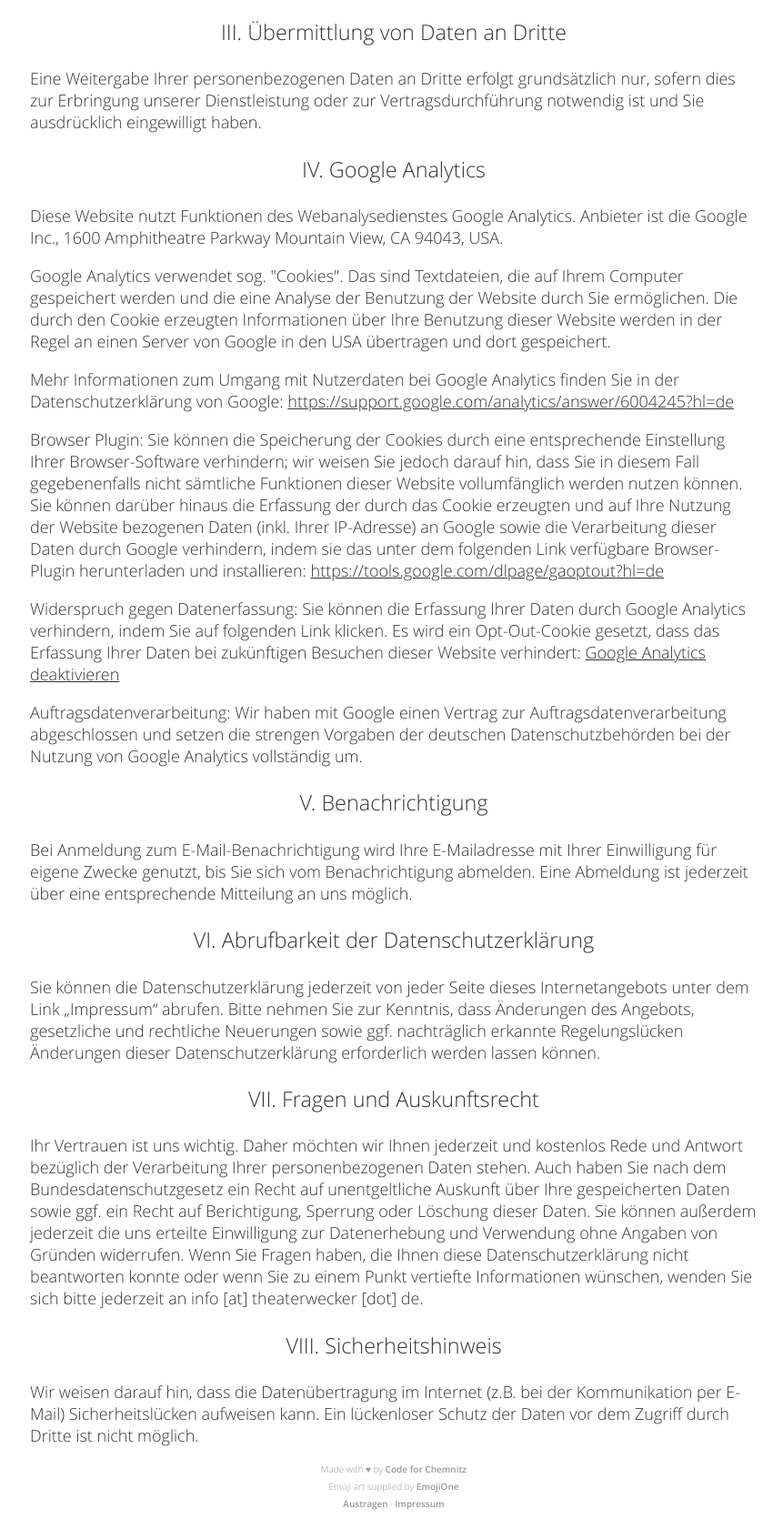
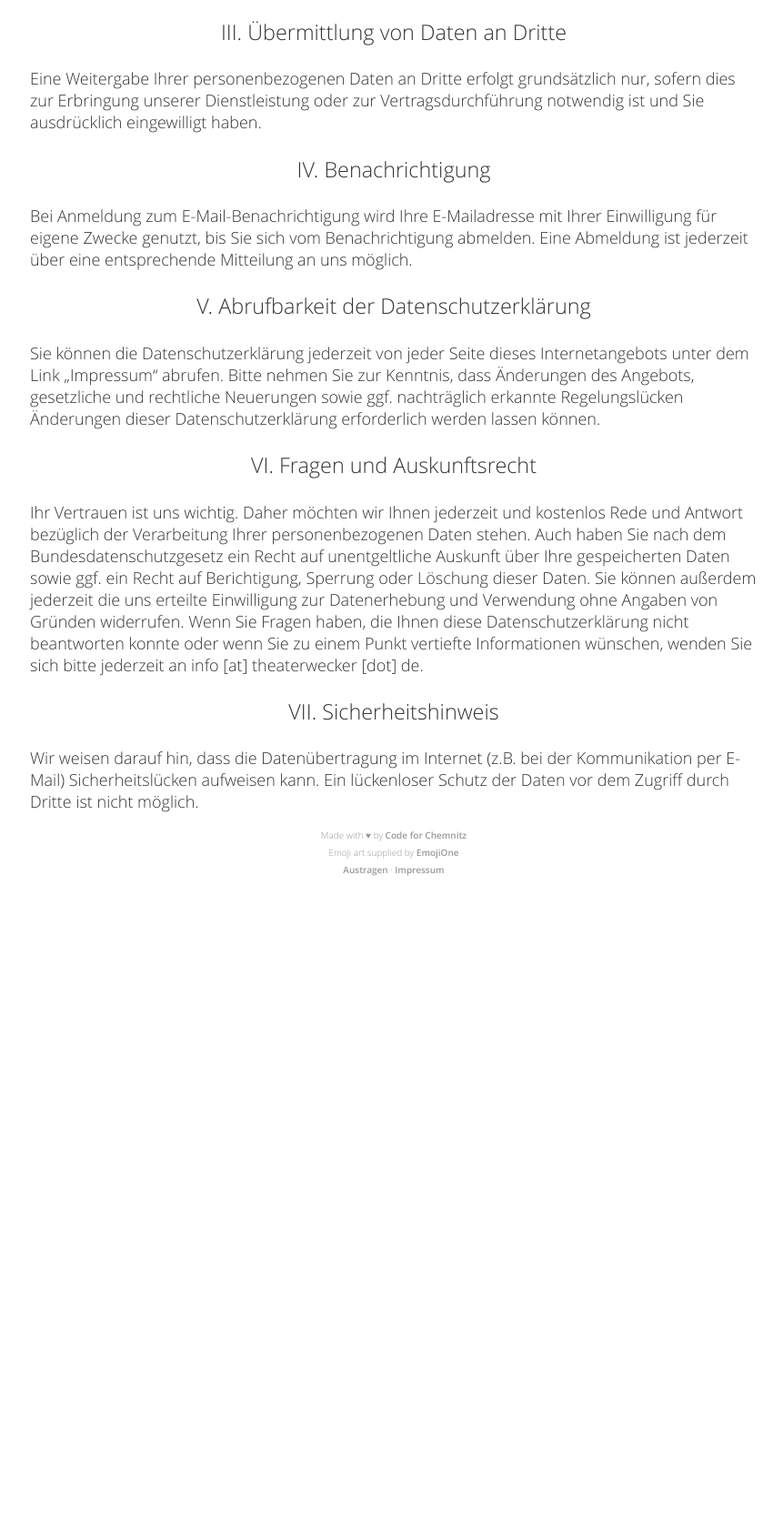
Before and after one commit to CodeforChemnitz/TheaterWecker, a Django app: page /impressum/ in a window 1280 px wide. Shown: the part 2421-4102 px from the top of the page at 91% size, without its empty margins (207-1068 px from the left). After the commit the page ends 3384 px from the top, so only its background shows below. Run offline with Django 3.2, Linux system fonts and the light colour scheme; parts of the project's set-up code (start-up, migrations or seed data) failed here and were passed over.

Commit message:
Kill analytics
Signed-off-by: Morris Jobke <hey@morrisjobke.de>

```diff
--- a/django/app/templates/impressum.html
+++ b/django/app/templates/impressum.html
@@ -90,33 +90,19 @@
 
 <p>Eine Weitergabe Ihrer personenbezogenen Daten an Dritte erfolgt grundsätzlich nur, sofern dies zur Erbringung unserer Dienstleistung oder zur Vertragsdurchführung notwendig ist und Sie ausdrücklich eingewilligt haben.</p>
 
-<h3>IV. Google Analytics</h3>
-
-<p>Diese Website nutzt Funktionen des Webanalysedienstes Google Analytics. Anbieter ist die Google Inc., 1600 Amphitheatre Parkway Mountain View, CA 94043, USA.</p>
-
-<p>Google Analytics verwendet sog. "Cookies". Das sind Textdateien, die auf Ihrem Computer gespeichert werden und die eine Analyse der Benutzung der Website durch Sie ermöglichen. Die durch den Cookie erzeugten Informationen über Ihre Benutzung dieser Website werden in der Regel an einen Server von Google in den USA übertragen und dort gespeichert.</p>
-
-<p>Mehr Informationen zum Umgang mit Nutzerdaten bei Google Analytics finden Sie in der Datenschutzerklärung von Google: <a href="https://support.google.com/analytics/answer/6004245?hl=de">https://support.google.com/analytics/answer/6004245?hl=de</a></p>
-
-<p>Browser Plugin: Sie können die Speicherung der Cookies durch eine entsprechende Einstellung Ihrer Browser-Software verhindern; wir weisen Sie jedoch darauf hin, dass Sie in diesem Fall gegebenenfalls nicht sämtliche Funktionen dieser Website vollumfänglich werden nutzen können. Sie können darüber hinaus die Erfassung der durch das Cookie erzeugten und auf Ihre Nutzung der Website bezogenen Daten (inkl. Ihrer IP-Adresse) an Google sowie die Verarbeitung dieser Daten durch Google verhindern, indem sie das unter dem folgenden Link verfügbare Browser-Plugin herunterladen und installieren: <a href="https://tools.google.com/dlpage/gaoptout?hl=de">https://tools.google.com/dlpage/gaoptout?hl=de</a></p>
-
-<p>Widerspruch gegen Datenerfassung: Sie können die Erfassung Ihrer Daten durch Google Analytics verhindern, indem Sie auf folgenden Link klicken. Es wird ein Opt-Out-Cookie gesetzt, dass das Erfassung Ihrer Daten bei zukünftigen Besuchen dieser Website verhindert: <a href="javascript:gaOptout();">Google Analytics deaktivieren</a></p>
-
-<p>Auftragsdatenverarbeitung: Wir haben mit Google einen Vertrag zur Auftragsdatenverarbeitung abgeschlossen und setzen die strengen Vorgaben der deutschen Datenschutzbehörden bei der Nutzung von Google Analytics vollständig um.</p>
-
-<h3>V. Benachrichtigung</h3>
+<h3>IV. Benachrichtigung</h3>
 
 <p>Bei Anmeldung zum E-Mail-Benachrichtigung wird Ihre E-Mailadresse mit Ihrer Einwilligung für eigene Zwecke genutzt, bis Sie sich vom Benachrichtigung abmelden. Eine Abmeldung ist jederzeit über <!--den dafür vorgesehenen Link im Newsletter oder -->eine entsprechende Mitteilung an uns möglich.</p>
 
-<h3>VI. Abrufbarkeit der Datenschutzerklärung</h3>
+<h3>V. Abrufbarkeit der Datenschutzerklärung</h3>
 
 <p>Sie können die Datenschutzerklärung jederzeit von jeder Seite dieses Internetangebots unter dem Link „Impressum“ abrufen. Bitte nehmen Sie zur Kenntnis, dass Änderungen des Angebots, gesetzliche und rechtliche Neuerungen sowie ggf. nachträglich erkannte Regelungslücken Änderungen dieser Datenschutzerklärung erforderlich werden lassen können.</p>
 
-<h3>VII. Fragen und Auskunftsrecht</h3>
+<h3>VI. Fragen und Auskunftsrecht</h3>
 
 <p>Ihr Vertrauen ist uns wichtig. Daher möchten wir Ihnen jederzeit und kostenlos Rede und Antwort bezüglich der Verarbeitung Ihrer personenbezogenen Daten stehen. Auch haben Sie nach dem Bundesdatenschutzgesetz ein Recht auf unentgeltliche Auskunft über Ihre gespeicherten Daten sowie ggf. ein Recht auf Berichtigung, Sperrung oder Löschung dieser Daten. Sie können außerdem jederzeit die uns erteilte Einwilligung zur Datenerhebung und Verwendung ohne Angaben von Gründen widerrufen. Wenn Sie Fragen haben, die Ihnen diese Datenschutzerklärung nicht beantworten konnte oder wenn Sie zu einem Punkt vertiefte Informationen wünschen, wenden Sie sich bitte jederzeit an info [at] theaterwecker [dot] de.</p>
 
-<h3>VIII. Sicherheitshinweis</h3>
+<h3>VII. Sicherheitshinweis</h3>
 
 <p>Wir weisen darauf hin, dass die Datenübertragung im Internet (z.B. bei der Kommunikation per E-Mail) Sicherheitslücken aufweisen kann. Ein lückenloser Schutz der Daten vor dem Zugriff durch Dritte ist nicht möglich.</p>
 
--- a/django/theaterwecker/templates/base.html
+++ b/django/theaterwecker/templates/base.html
@@ -23,15 +23,5 @@
     <a href="{% url 'app:unsubscribe' %}">Austragen</a> &middot;
     <a href="{% url 'app:impressum' %}">Impressum</a>
   </div>
-  <script>
-    (function(i,s,o,g,r,a,m){i['GoogleAnalyticsObject']=r;i[r]=i[r]||function(){
-    (i[r].q=i[r].q||[]).push(arguments)},i[r].l=1*new Date();a=s.createElement(o),
-    m=s.getElementsByTagName(o)[0];a.async=1;a.src=g;m.parentNode.insertBefore(a,m)
-    })(window,document,'script','https://www.google-analytics.com/analytics.js','ga');
-
-    ga('create', 'UA-50595122-3', 'auto');
-    ga('send', 'pageview');
-
-  </script>
 </body>
 </html>
```
